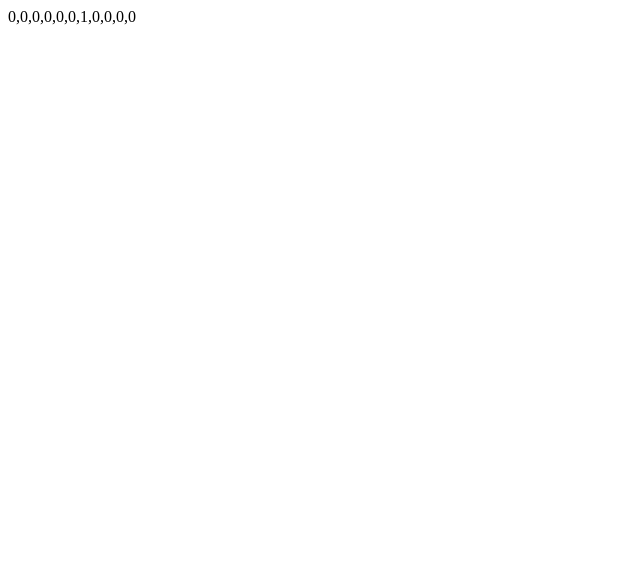
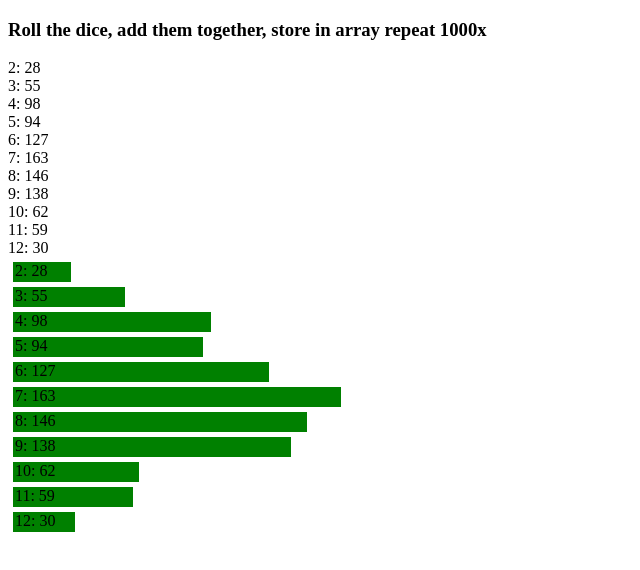
Before and after one commit to tander29/rollingdice, a plain HTML site: page index.html in a window 1280 px wide. Shown: the whole page, without its empty margins (0-640 px from the left). Drawn offline with Linux system fonts and the light colour scheme.

Commit message:
final product

```diff
--- a/index.html
+++ b/index.html
@@ -17,29 +17,59 @@
 // wasn't able to figure it out
 let count = [0,0,0,0,0,0,0,0,0,0,0];
 
-    function randomNumber(){
-        return Math.floor(Math.random() * 6)+ 1;
-    }
+header()
+function header(){
+       let thistitle = document.createElement("h3");
+        document.body.appendChild(thistitle);
+        let titleText = document.createTextNode("Roll the dice, add them together, store in array repeat 1000x");
+        thistitle.appendChild(titleText)
 
+}
+
+rolldice()
     function rolldice(){
-        let dice1 = randomNumber()
-        let dice2 = randomNumber()
+       for(let i = 0; i < 1000; i++){
+        let dice1 = Math.floor(Math.random() * 6)+ 1;
+        let dice2 = Math.floor(Math.random() * 6)+ 1;
         let diceSum = 0;
-
-        let answer = count
-
-
-        for(let i = 0; i < 1; i++){
-            diceSum += (dice1+dice2)
-            count[diceSum-2] = count[diceSum] + 1
+            diceSum += (dice1+dice2);
+            count[diceSum-2] += 1;
            // answer += diceSum + " "
           // didnt work answer = count[output]=count[output] + 1
-         }
+        }
         //return diceSum
         const mydiv = document.createElement("div");
         document.body.appendChild(mydiv);
-        let mytext = document.createTextNode(answer);
-        mydiv.appendChild(mytext);
+       // let mytext = document.createTextNode(count);
+       // mydiv.appendChild(mytext);
+    }
+      //  function addtoarray(x)
+        //    for (let i = 0; i< x; i ++)
+    printResults()
+    function printResults(){
+
+            for(let i= 0; i < count.length; i ++){
+            const div2 = document.createElement("div");
+            document.body.appendChild(div2);
+
+            let arrayNumber = document.createTextNode(i+2 + ": " + count[i]);
+            div2.appendChild(arrayNumber);
+            }
+    }
+
+    barGraph()
+    function barGraph(){
+        for(let i= 0; i < 11; i ++){
+            const bar = document.createElement("div");
+            document.body.appendChild(bar);
+            bar.style.background = "green";
+            bar.style.height = 20 + "px";
+            bar.style.margin = 5 + "px";
+            bar.style.paddingLeft = 2 + "px";
+            bar.style.width = count[i]*2 + "px";
+            let barName = document.createTextNode(i+2 + ": "+count[i]);
+            bar.appendChild(barName);
+        }
 
 
 
@@ -48,7 +78,6 @@ let count = [0,0,0,0,0,0,0,0,0,0,0];
 
 
 
-rolldice()
 
 
 
```
